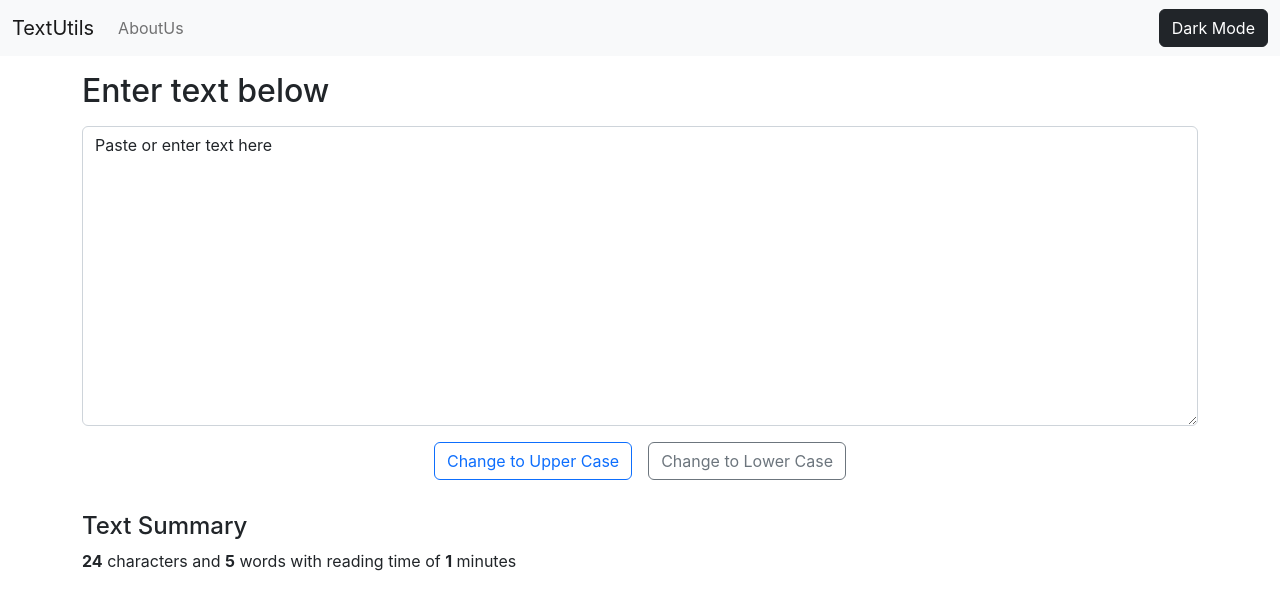
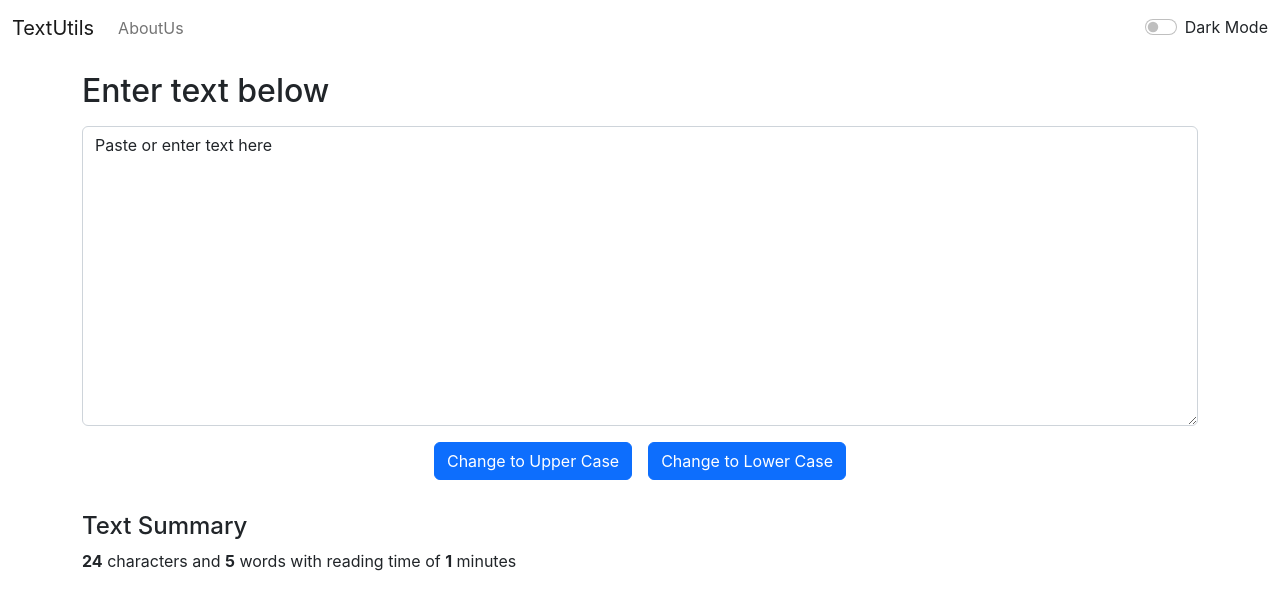
Before and after one commit to anuj4you/textUtil, a React (Create React App) app: page / in a window 1280 px wide. Shown: the top 610 px of the page. Built offline with nearby package versions, Linux system fonts and the light colour scheme.

Commit message:
added AboutUs and started dark mode prep

```diff
--- a/src/App.js
+++ b/src/App.js
@@ -1,4 +1,5 @@
 import "./App.css";
+import AboutUs from "./components/AboutUs";
 import Navbar from "./components/Navbar";
 
 import TextArea from "./components/TextArea";
@@ -9,7 +10,7 @@ function App() {
 
   <Navbar title="TextUtils" item="AboutUs" />
   <TextArea heading="Enter text below" />
-
+  {/* <AboutUs/> */}
     </div>
   );
 }
--- /dev/null
+++ b/src/components/AboutUs.js
@@ -0,0 +1,61 @@
+import React from "react";
+import Navbar from "./Navbar";
+
+export default function AboutUs() {
+  return (
+    <div>
+      <Navbar title="TextUtils" item="AboutUs" />
+
+      <section className="py-5 text-center container">
+        <div className="row py-lg-5">
+          <div className="col-lg-6 col-md-8 mx-auto">
+            <h1 className="fw-light">About Us </h1>
+            <hr />
+            <h4>How it works?</h4>
+            <p className="lead text-muted">
+              Dealing with texts is a common day-to-day activity. Here you can
+              find all the text utilities to help you in performing your
+              activity much faster. This includes tools to remove duplicates,
+              specific strings accents from a text, sort lines, remove line
+              breaks, and many others.
+            </p>
+          </div>
+        </div>
+      </section>
+
+      <div className="container d-flex justify-content-around">
+        <div className="card" style={{ width: "18rem" }}>
+          <div className="card-body">
+            <h5 className="card-title">Case Converter</h5>
+            <h6>Upper case ↹ Lower case</h6>
+            <p className="card-text">
+              This tool can be used to quickly convert your text between
+              different cases.
+            </p>
+          </div>
+        </div>
+
+        <div className="card" style={{ width: "18rem" }}>
+          <div className="card-body">
+            <h5 className="card-title">Word Counter</h5>
+            <h6>? words</h6>
+            <p className="card-text">
+              This tool can be used to count number of words on text. Help keep
+              that paragraph under word limit.
+            </p>
+          </div>
+        </div>
+
+        <div className="card" style={{ width: "18rem" }}>
+          <div className="card-body">
+            <h5 className="card-title">letter counter </h5>
+            <h6>⌛ Reading time </h6>
+            <p className="card-text">
+              This tool can be used to anticipate time taken to read the text.
+            </p>
+          </div>
+        </div>
+      </div>
+    </div>
+  );
+}
--- a/src/components/Navbar.js
+++ b/src/components/Navbar.js
@@ -3,7 +3,7 @@ import React from "react";
 export default function Navbar(props) {
   return (
     <div>
-      <nav className="navbar navbar-expand-lg bg-light">
+      <nav className="navbar navbar-expand-lg navbar-$dark bg-$dark">
         <div className="container-fluid">
           <a className="navbar-brand" href="/">
             {props.title || "Title"}
@@ -29,9 +29,18 @@ export default function Navbar(props) {
               </li>
             </ul>
 
-            <button className="btn btn-dark" type="submit">
-              Dark Mode
-            </button>
+
+            <div className="form-check form-switch">
+              <input
+                className="form-check-input"
+                type="checkbox"
+                role="switch"
+                id="flexSwitchCheckDefault"
+              />
+              <label className="form-check-label text-$light" htmlFor="flexSwitchCheckDefault">
+                Dark Mode
+              </label>
+            </div>
           </div>
         </div>
       </nav>
--- a/src/components/TextArea.js
+++ b/src/components/TextArea.js
@@ -37,13 +37,13 @@ export default function TextArea(props) {
 
         <button
           onClick={upperHandler}
-          className="btn btn-outline-primary my-3 mx-2"
+          className="btn btn btn-primary my-3 mx-2"
         >
           Change to Upper Case
         </button>
         <button
           onClick={lowerHandler}
-          className="btn btn-outline-secondary my-3 mx-2"
+          className="btn btn btn-primary my-3 mx-2"
         >
           Change to Lower Case
         </button>
```
